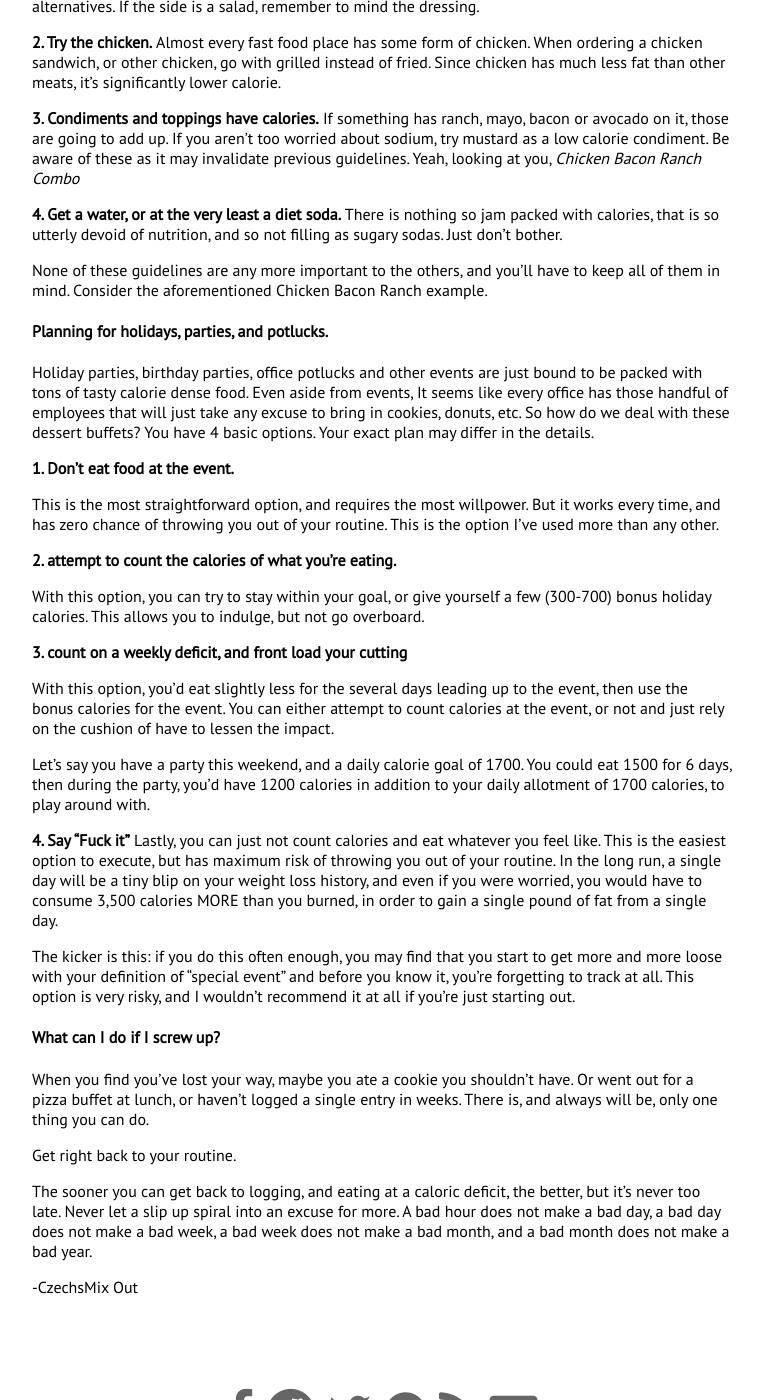
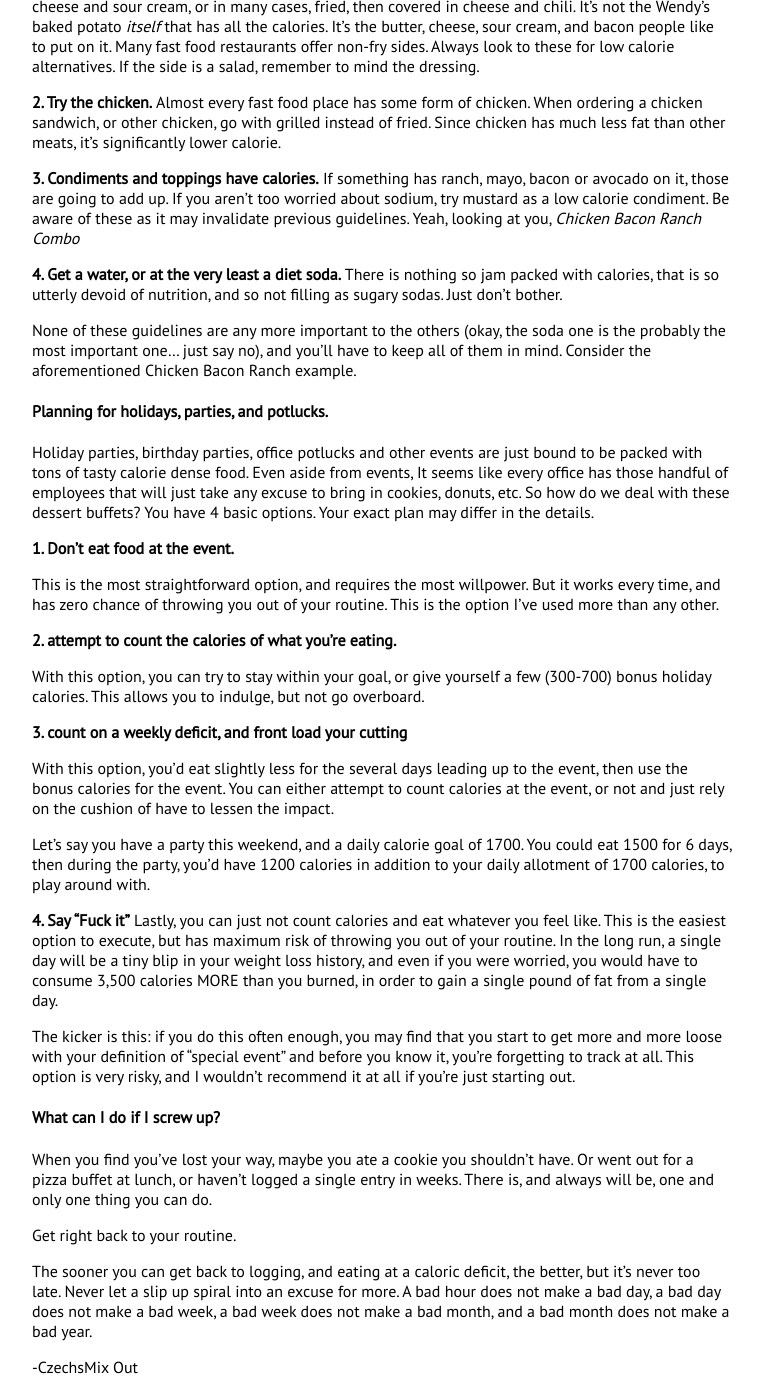
Before and after one commit to CzechsMix/czechsmix.github.io, a Jekyll site: the page built from _posts/2016-9-28-when-the-going-gets-tough.md, in a window 1280 px wide and 1400 px high, scrolled down 849 px. Shown: the whole window, without its empty margins (258-1021 px from the left). Built offline with Jekyll 4.4.1, drawn with Linux system fonts in a browser that asks for light colours; nearby versions of some CDN libraries; some of the changed text lies outside the part shown.

Commit message:
final text editing of post
Re-wording and editing of the text content of the post.

```diff
--- a/_posts/2016-9-28-when-the-going-gets-tough.md
+++ b/_posts/2016-9-28-when-the-going-gets-tough.md
@@ -6,9 +6,9 @@
 
 #### When you have to eat fast food.
 
-Contrary to popular belief, fast food is not *inherently* higher in calories than homemade counterparts. However, most menu items still tend to be calorie dense.
+Contrary to popular belief, fast food is not *inherently* higher in calories than homemade counterparts. However, most menu items still tend to be calorie dense. This is because they have an incentive to make their food really delicious for the least cost, with little or no regard to calories. Which basically means they load them up with fat and sugar. If you did that to your food at home, it would be calorie dense too.
 
-If you're on the go, here are a few basic guidelines how to eat at fast food without breaking your calorie bank.
+However, not everything they serve is a calorie bomb. If you're on the go, here are a few basic guidelines how to eat at fast food without breaking your calorie bank.
 
 **1. Avoid, or at least be wary of, the carbohydrate based side dishes.**
 
@@ -23,7 +23,7 @@
 **4. Get a water, or at the very least a diet soda.**
 There is nothing so jam packed with calories, that is so utterly devoid of nutrition, and so not filling as sugary sodas. Just don't bother.
 
-None of these guidelines are any more important to the others, and you'll have to keep all of them in mind. Consider the aforementioned Chicken Bacon Ranch example.
+None of these guidelines are any more important to the others (okay, the soda one is the probably the most important one... just say no), and you'll have to keep all of them in mind. Consider the aforementioned Chicken Bacon Ranch example.
 
 #### Planning for holidays, parties, and potlucks.
 
@@ -44,13 +44,13 @@
 Let's say you have a party this weekend, and a daily calorie goal of 1700. You could eat 1500 for 6 days, then during the party, you'd have 1200 calories in addition to your daily allotment of 1700 calories, to play around with.
 
 **4. Say "Fuck it"**
-Lastly, you can just not count calories and eat whatever you feel like. This is the easiest option to execute, but has maximum risk of throwing you out of your routine. In the long run, a single day will be a tiny blip on your weight loss history, and even if you were worried, you would have to consume 3,500 calories MORE than you burned, in order to gain a single pound of fat from a single day.
+Lastly, you can just not count calories and eat whatever you feel like. This is the easiest option to execute, but has maximum risk of throwing you out of your routine. In the long run, a single day will be a tiny blip in your weight loss history, and even if you were worried, you would have to consume 3,500 calories MORE than you burned, in order to gain a single pound of fat from a single day.
 
 The kicker is this: if you do this often enough, you may find that you start to get more and more loose with your definition of "special event" and before you know it, you're forgetting to track at all. This option is very risky, and I wouldn't recommend it at all if you're just starting out.
 
 #### What can I do if I screw up?
 
-When you find you've lost your way, maybe you ate a cookie you shouldn't have. Or went out for a pizza buffet at lunch, or haven't logged a single entry in weeks. There is, and always will be, only one thing you can do.
+When you find you've lost your way, maybe you ate a cookie you shouldn't have. Or went out for a pizza buffet at lunch, or haven't logged a single entry in weeks. There is, and always will be, one and only one thing you can do.
 
 Get right back to your routine.
 
```
